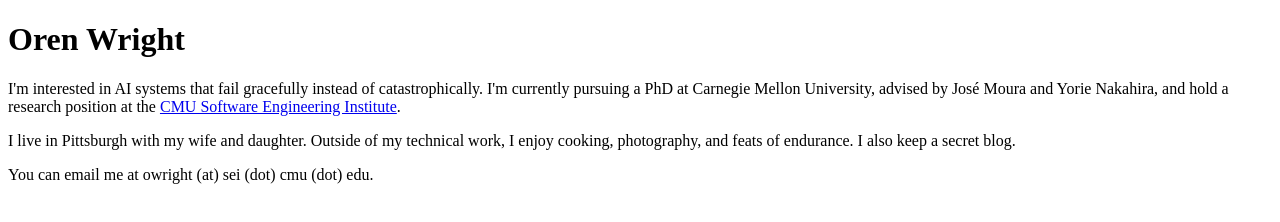
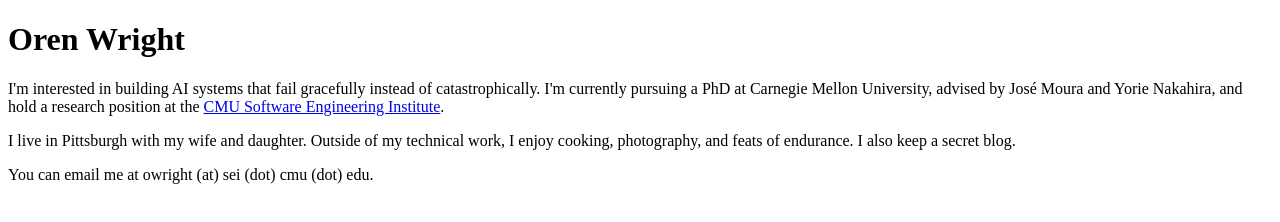
Before and after one commit to omwright/omwright.github.io, a plain HTML site: page index.html in a window 1280 px wide. Drawn offline with Linux system fonts and the light colour scheme.

```diff
--- a/index.html
+++ b/index.html
@@ -10,7 +10,7 @@
 		</header>
 
 		<section>
-			<p>I'm interested in AI systems that fail gracefully instead of catastrophically. I'm currently pursuing a PhD at Carnegie Mellon University, advised by José Moura and Yorie Nakahira, and hold a research position at the <a href="https://www.sei.cmu.edu">CMU Software Engineering Institute</a>.</p>
+			<p>I'm interested in building AI systems that fail gracefully instead of catastrophically. I'm currently pursuing a PhD at Carnegie Mellon University, advised by José Moura and Yorie Nakahira, and hold a research position at the <a href="https://www.sei.cmu.edu">CMU Software Engineering Institute</a>.</p>
 
 			<p>I live in Pittsburgh with my wife and daughter. Outside of my technical work, I enjoy cooking, photography, and feats of endurance. I also keep a secret blog.</p>
 
```
Also changed, not shown: 3 other files.
